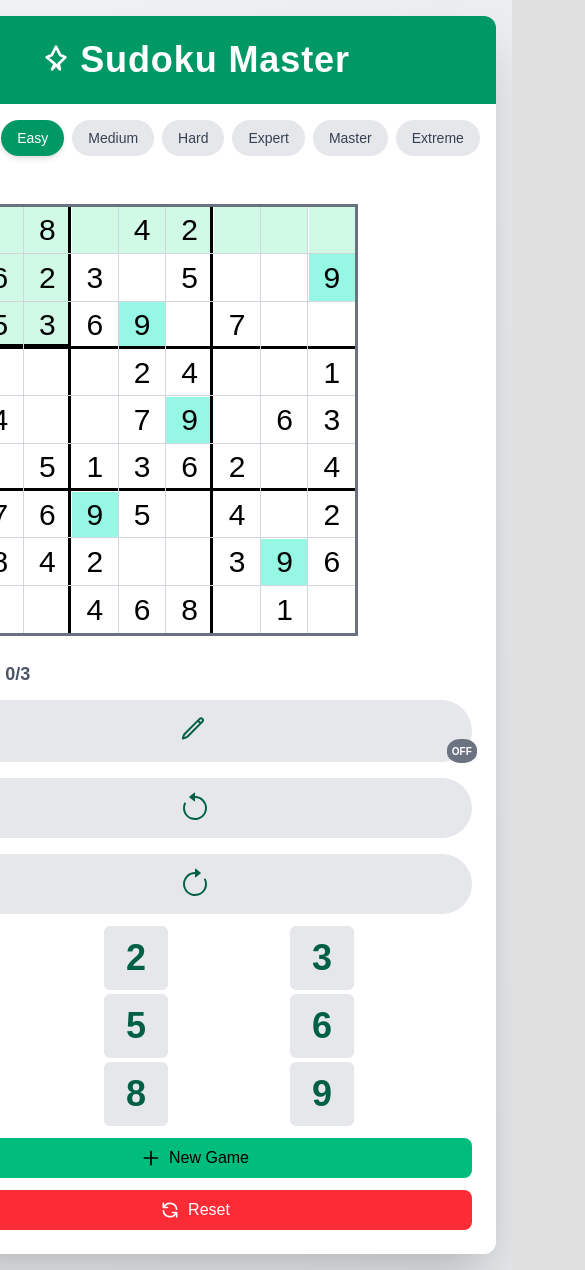
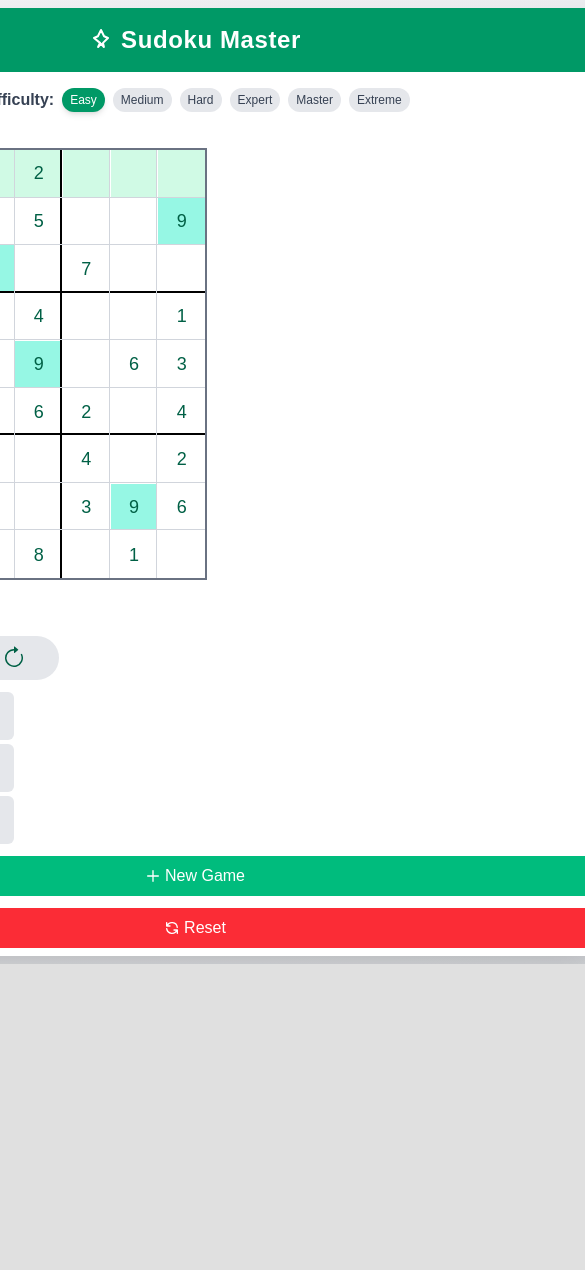
Before and after one commit to mihiretkiflu/sudoku_game, a React (Vite) app: page / in a window 390 px wide. Shown: the top 1270 px of the page, 585 px wide, since content can reach past the window. After the commit the page ends 964 px from the top, so only its background shows below. Built offline with nearby package versions, Linux system fonts and the light colour scheme.

Commit message:
current stabl

```diff
--- a/index.html
+++ b/index.html
@@ -1,8 +1,9 @@
-<!doctype html>
+<!DOCTYPE html>
 <html lang="en">
   <head>
     <meta charset="UTF-8" />
     <link rel="icon" type="image/svg+xml" href="/vite.svg" />
+    <meta name="viewport" content="width=device-width, initial-scale=1.0" />
     <meta name="viewport" content="width=device-width, initial-scale=1.0" />
     <title>Sudoku</title>
   </head>
--- a/src/App.tsx
+++ b/src/App.tsx
@@ -84,7 +84,7 @@ const App: React.FC = () => {
     setSolution([...solution2D]);
   }, [difficulty, initializeBoard, generatePuzzle]);
 
-  console.log({ pencilMode });
+  // console.log({ pencilMode });
 
   const handleCellChange = (row: number, col: number, value: number) => {
     const changeGroup: ChangeGroup = [];
@@ -103,7 +103,7 @@ const App: React.FC = () => {
               oldMiniGrid,
               newMiniGrid: oldMiniGrid,
             });
-            console.log("Current pencilMode (ref):", pencilModeRef.current); // Use ref for latest value
+            // console.log("Current pencilMode (ref):", pencilModeRef.current); // Use ref for latest value
 
             if (pencilModeRef.current) {
               // Use ref instead of pencilMode
@@ -329,14 +329,14 @@ const App: React.FC = () => {
   };
 
   return (
-    <div className="min-h-screen bg-gradient-to-br from-gray-100 to-gray-200 flex items-center justify-center p-4">
+    <div className="min-h-screen bg-gradient-to-br from-gray-100 to-gray-200 flex items-center justify-center p-2 sm:p-4 w-220">
       <div className="w-full max-w-6xl bg-white rounded-xl shadow-2xl overflow-hidden">
         {/* Header Section */}
-        <div className="bg-emerald-600 text-white p-6 text-center">
-          <h1 className="text-4xl font-extrabold tracking-wide flex items-center justify-center gap-2">
+        <div className="bg-emerald-600 text-white p-4 sm:p-6 text-center">
+          <h1 className="text-2xl sm:text-4xl font-extrabold tracking-wide flex items-center justify-center gap-2">
             <svg
               xmlns="http://www.w3.org/2000/svg"
-              className="h-8 w-8"
+              className="h-6 sm:h-8 w-6 sm:w-8"
               fill="none"
               viewBox="0 0 24 24"
               stroke="currentColor"
@@ -351,17 +351,17 @@ const App: React.FC = () => {
             Sudoku Master
           </h1>
         </div>
-        <div className="m-2 p-2 flex items-center justify-between">
-          <div className="flex items-center space-x-2">
-            <span className="text-lg font-semibold text-gray-700">
+        <div className="m-2 p-2 flex flex-col sm:flex-row items-center justify-between">
+          <div className="flex items-center space-x-2 mb-2 sm:mb-0">
+            <span className="text-base sm:text-lg font-semibold text-gray-700">
               Difficulty:
             </span>
-            <div className="flex space-x-2">
+            <div className="flex space-x-2 flex-wrap">
               {difficulties.map((level) => (
                 <button
                   key={level}
                   onClick={() => setDifficulty(level)}
-                  className={`px-4 py-2 rounded-full text-sm font-medium transition-all duration-200 ${
+                  className={`px-2 sm:px-4 py-1 sm:py-2 rounded-full text-xs sm:text-sm font-medium transition-all duration-200 ${
                     difficulty === level
                       ? "bg-emerald-600 text-white shadow-md"
                       : "bg-gray-200 text-gray-700 hover:bg-gray-300"
@@ -374,38 +374,41 @@ const App: React.FC = () => {
           </div>
         </div>
         {/* Main Content */}
-        <div className="p-6 flex flex-col md:flex-row gap-4">
+        <div className="p-2 sm:p-6 flex flex-col sm:flex-row gap-4">
           {/* Game Area */}
-          <div className="w-full md:w-2/3">
+          <div className="w-full sm:w-2/3">
             <Grid
               board={board}
               selectedCell={selectedCell}
               setSelectedCell={setSelectedCell}
               isWin={isWin}
             />
+            {isWin && (
+              <div className="mt-2 sm:mt-4 p-2 sm:p-4 bg-green-100 text-green-800 rounded-lg text-center font-bold text-lg sm:text-xl">
+                Win!
+              </div>
+            )}
           </div>
 
           {/* Controls Panel */}
-          <div className="w-full md:w-1/3 rounded-lg">
+          <div className="w-full sm:w-1/3 rounded-lg">
             <div className="space-y-3">
               <div className="flex items-center justify-between">
-                <div className="flow">
-                  <div className="text-lg font-semibold text-gray-600">
-                    {" "}
-                    Mistakes:
-                    <span className="text-lg text-gray-600"> {mistake}/3</span>
-                  </div>
+                <div className="text-base sm:text-lg font-semibold text-gray-600">
+                  Mistakes:{" "}
+                  <span className="text-base sm:text-lg">{mistake}/3</span>
                 </div>
-                <div className="text-lg font-semibold text-gray-600"></div>
               </div>
-              <div className="flex flex-col sm:flex-row gap-4">
+              <div className="grid grid-cols-3 gap-2 sm:gap-4 w-2xs">
                 <button
                   onClick={togglePencilMode}
-                  className={`w-full flex items-center justify-center px-3 py-3 border-radius rounded-full transition-all duration-200 relative pencil-button ${
-                    pencilMode
-                      ? "on-button bg-gray-200 text-emerald-800 hover:bg-gray-300 border-2 border-emerald-700 "
-                      : "off-button bg-gray-200 text-emerald-800 hover:bg-gray-300 border-2 border-transparent"
-                  }  active:scale-95 active:shadow-inner active:bg-gray-300`}
+                  // className={`w-full flex items-center justify-center px-2 sm:px-3 py-2 sm:py-3 rounded-full transition-all duration-200 relative pencil-button ${
+                  className={`flex items-center justify-center px-2 sm:px-3 py-2 sm:py-3 transition-all duration-200 bg-gray-200 text-emerald-800 rounded-full hover:bg-gray-300 border-2 border-transparent active:scale-95 active:shadow-inner active:bg-gray-300
+                   ${
+                     pencilMode
+                       ? "bg-gray-200 text-emerald-800 hover:bg-gray-300 border-2 border-emerald-700"
+                       : "bg-gray-200 text-emerald-800 hover:bg-gray-300 border-2 border-transparent"
+                   } active:scale-95 active:shadow-inner active:bg-gray-300`}
                 >
                   <svg
                     xmlns="http://www.w3.org/2000/svg"
@@ -413,7 +416,7 @@ const App: React.FC = () => {
                     viewBox="0 0 30 31"
                     strokeWidth="2"
                     stroke="currentColor"
-                    className="size-8 ml-0.5 mt-0.5"
+                    className="size-6 sm:size-8"
                   >
                     <path
                       strokeLinecap="round"
@@ -421,18 +424,17 @@ const App: React.FC = () => {
                       d="m16.862 4.487 1.687-1.688a1.875 1.875 0 1 1 2.652 2.652L6.832 19.82a4.5 4.5 0 0 1-1.897 1.13l-2.685.8.8-2.685a4.5 4.5 0 0 1 1.13-1.897L16.863 4.487Zm0 0L19.5 7.125"
                     />
                   </svg>
-                  {/* {pencilMode ? "ON" : "OFF"} */}
                 </button>
                 <button
                   onClick={handleUndo}
-                  className="flex items-center justify-center px-3 py-3 transition-all duration-200 bg-gray-200 text-emerald-800 rounded-full hover:bg-gray-300 border-2 border-transparent active:scale-95 active:shadow-inner active:bg-gray-300"
+                  className="flex items-center justify-center px-2 sm:px-3 py-2 sm:py-3 transition-all duration-200 bg-gray-200 text-emerald-800 rounded-full hover:bg-gray-300 border-2 border-transparent active:scale-95 active:shadow-inner active:bg-gray-300"
                 >
                   <svg
                     xmlns="http://www.w3.org/2000/svg"
                     width="16"
                     height="16"
                     fill="currentColor"
-                    className="bi bi-arrow-counterclockwise h-8 w-8"
+                    className="bi bi-arrow-counterclockwise h-6 sm:h-8 w-6 sm:w-8"
                     viewBox="0 0 16 16"
                   >
                     <path
@@ -444,14 +446,15 @@ const App: React.FC = () => {
                 </button>
                 <button
                   onClick={handleRedo}
-                  className="w-full flex items-center justify-center px-3 py-3 transition-all duration-200  bg-gray-200 text-emerald-800 rounded-full hover:bg-gray-300 border-2 border-transparent  active:scale-95 active:shadow-inner active:bg-gray-300"
+                  className="flex items-center justify-center px-2 sm:px-3 py-2 sm:py-3 transition-all duration-200 bg-gray-200 text-emerald-800 rounded-full hover:bg-gray-300 border-2 border-transparent active:scale-95 active:shadow-inner active:bg-gray-300"
+                  // className="w-full flex items-center justify-center px-2 sm:px-3 py-2 sm:py-3 transition-all duration-200 bg-gray-200 text-emerald-800 rounded-full hover:bg-gray-300 border-2 border-transparent active:scale-95 active:shadow-inner active:bg-gray-300"
                 >
                   <svg
                     xmlns="http://www.w3.org/2000/svg"
                     width="16"
                     height="16"
                     fill="currentColor"
-                    className="bi bi-arrow-clockwise  h-8 w-8 "
+                    className="bi bi-arrow-clockwise h-6 sm:h-8 w-6 sm:w-8"
                     viewBox="0 0 16 16"
                   >
                     <path
@@ -465,16 +468,15 @@ const App: React.FC = () => {
               <NumberPad
                 onSelect={handleNumber}
                 availableDigits={availableDigits}
+                // className="grid grid-cols-3 gap-2 sm:gap-3"
               />
-
               <button
                 onClick={handleNewGame}
-                // className="flex items-center  px-4 py-2 bg-red-500 text-white rounded-lg hover:bg-red-600 transition-all duration-200"
-                className="w-full flex items-center justify-center px-4 py-2 bg- bg-emerald-500 rounded-lg hover:bg-emerald-600 transition-all duration-200"
+                className="w-full flex items-center justify-center px-3 sm:px-4 py-2 bg-emerald-500 text-white rounded-lg hover:bg-emerald-600 transition-all duration-200"
               >
                 <svg
                   xmlns="http://www.w3.org/2000/svg"
-                  className="h-5 w-5 mr-2"
+                  className="h-4 sm:h-5 w-4 sm:w-5 mr-1 sm:mr-2"
                   fill="none"
                   viewBox="0 0 24 24"
                   stroke="currentColor"
@@ -490,11 +492,11 @@ const App: React.FC = () => {
               </button>
               <button
                 onClick={handleReset}
-                className="w-full flex items-center justify-center px-4 py-2 bg-red-500 text-white rounded-lg hover:bg-red-600 transition-all duration-200"
+                className="w-full flex items-center justify-center px-3 sm:px-4 py-2 bg-red-500 text-white rounded-lg hover:bg-red-600 transition-all duration-200"
               >
                 <svg
                   xmlns="http://www.w3.org/2000/svg"
-                  className="h-5 w-5 mr-2"
+                  className="h-4 sm:h-5 w-4 sm:w-5 mr-1 sm:mr-2"
                   fill="none"
                   viewBox="0 0 24 24"
                   stroke="currentColor"
--- a/src/components/Cell.tsx
+++ b/src/components/Cell.tsx
@@ -34,16 +34,18 @@ const Cell: React.FC<CellProps> = ({
 
   return (
     <div
-      className={`w-full h-full flex items-center justify-center relative ${cellStyles}`}
+      className={`w-full h-full flex items-center justify-center relative ${
+        cell.isFixed ? "text-emerald-800 font-bold" : "text-gray-900"
+      } ${cellStyles}`}
       onClick={() => onClick(rowIdx, colIdx)}
     >
       {!cell.isFixed && (
-        <div className="absolute inset-0 grid grid-cols-3 grid-rows-3 gap-0.5 p-1">
+        <div className="absolute inset-0 grid grid-cols-3 grid-rows-3 gap-0.5 p-0.5 sm:p-1">
           {Array.from({ length: 9 }, (_, i) => i + 1).map((num) => (
             <div
               key={num}
-              className={`text-xs flex items-center justify-center text-gray-400 font-light ${
-                num == selectedCellValue ? "text-gray-900" : "text-gray-400"
+              className={`text-[8px] sm:text-xs flex items-center justify-center ${
+                num === selectedCellValue ? "text-gray-900" : "text-gray-400"
               }`}
             >
               {cell.miniGrid?.includes(num) ? num : ""}
@@ -51,7 +53,9 @@ const Cell: React.FC<CellProps> = ({
           ))}
         </div>
       )}
-      <span>{cell.value === 0 ? "" : cell.value}</span>
+      <span className="text-lg sm:text-2xl">
+        {cell.value === 0 ? "" : cell.value}
+      </span>
     </div>
   );
 };
--- a/src/components/Grid.tsx
+++ b/src/components/Grid.tsx
@@ -41,26 +41,26 @@ const Grid: React.FC<GridProps> = ({
 
   return (
     <div
-      className={`relative w-[432px] h-[432px] border-3 m-2 overflow-hidden ${
+      className={`relative w-full max-w-[432px] h-auto aspect-square border-2 sm:border-3 m-1 sm:m-2 overflow-hidden ${
         isWin ? "border-green-500 animate-pulse" : "border-gray-500"
       }`}
     >
       {isWin && (
-        <div className="absolute inset-0 flex items-center justify-center bg-transparent bg-opacity-60 z-20">
-          <h2 className="text-emerald-800 text-4xl font-bold drop-shadow-lg animate-fade-in">
+        <div className="absolute inset-0 flex items-center justify-center bg-transparent bg-opacity-50 z-20">
+          <h2 className="text-emerald-700 text-2xl sm:text-4xl font-bold drop-shadow-lg  ">
             Congratulations!
           </h2>
         </div>
       )}
       <div className="absolute inset-0 grid grid-cols-3 grid-rows-3 gap-0 z-10 pointer-events-none">
-        <div className="border-r-3 border-b-5"></div>
-        <div className="border-r-3 border-b-3"></div>
-        <div className="border-b-3"></div>
-        <div className="border-r-3 border-b-3"></div>
-        <div className="border-r-3 border-b-3"></div>
-        <div className="border-b-3"></div>
-        <div className="border-r-3"></div>
-        <div className="border-r-3"></div>
+        <div className="border-r-2 sm:border-r-3 border-b-2 sm:border-b-3"></div>
+        <div className="border-r-2 sm:border-r-3 border-b-2 sm:border-b-3"></div>
+        <div className="border-b-2 sm:border-b-3"></div>
+        <div className="border-r-2 sm:border-r-3 border-b-2 sm:border-b-3"></div>
+        <div className="border-r-2 sm:border-r-3 border-b-2 sm:border-b-3"></div>
+        <div className="border-b-2 sm:border-b-3"></div>
+        <div className="border-r-2 sm:border-r-3"></div>
+        <div className="border-r-2 sm:border-r-3"></div>
         <div></div>
       </div>
       <div className="absolute inset-0 grid grid-cols-9 grid-rows-9 gap-0 z-10 pointer-events-none">
@@ -122,7 +122,7 @@ const Grid: React.FC<GridProps> = ({
             ${hasSameValue ? "bg-teal-200" : ""}
             ${isSelected ? "bg-emerald-800" : ""}
             ${isConflicting && !isSelected ? "bg-red-200" : ""}
-              ${isWin ? "animate-bounce" : ""}
+            ${isWin ? "animate-bounce-contained" : ""}
           `;
 
             return (
--- a/src/components/NumberPad.tsx
+++ b/src/components/NumberPad.tsx
@@ -9,14 +9,14 @@ const NumberPad: React.FC<NumberPadProps> = ({ onSelect, availableDigits }) => {
   const numbers = [1, 2, 3, 4, 5, 6, 7, 8, 9];
 
   return (
-    <div className="grid grid-cols-3 gap-1 ">
+    <div className="grid grid-cols-3 gap-1 sm:gap-2 w-2xs ">
       {numbers.map((num) => (
         <button
           key={num}
           onClick={() => onSelect(num)}
-          className={`w-16 h-16 rounded-md  ${
+          className={`w-12 sm:w-16 h-12 sm:h-16 rounded-md ${
             availableDigits.includes(num)
-              ? "bg-gray-200 text-emerald-800 hover:bg-gray-300 font-semibold text-4xl"
+              ? "bg-gray-200 text-emerald-800 hover:bg-gray-300 font-semibold text-2xl sm:text-4xl"
               : "bg-gray-300 text-gray-500"
           }`}
           disabled={!availableDigits.includes(num)}
@@ -26,10 +26,10 @@ const NumberPad: React.FC<NumberPadProps> = ({ onSelect, availableDigits }) => {
           ) : (
             <svg
               xmlns="http://www.w3.org/2000/svg"
-              width="16"
-              height="16"
+              width="12"
+              height="12"
               fill="currentColor"
-              className="bi bi-check-lg size-9 mx-3"
+              className="bi bi-check-lg size-6 sm:size-9 mx-1 sm:mx-3"
               viewBox="0 0 16 16"
             >
               <path d="M12.736 3.97a.733.733 0 0 1 1.047 0c.286.289.29.756.01 1.05L7.88 12.01a.733.733 0 0 1-1.065.02L3.217 8.384a.757.757 0 0 1 0-1.06.733.733 0 0 1 1.047 0l3.052 3.093 5.4-6.425z" />
```
Lines whose indentation alone changed are shown as unchanged.
